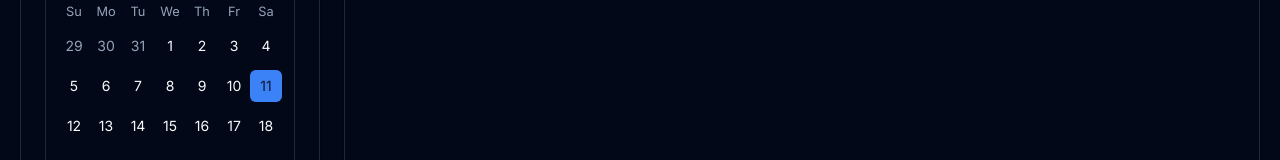
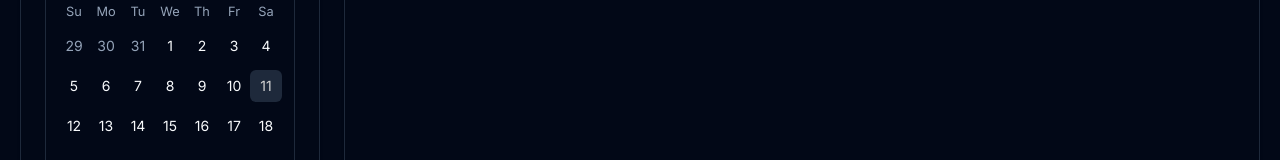
Before and after one commit to Tapovan2/talod-tapovan, a Next.js app: page /standard/1/class/1/attendance in a window 1280 px wide. Shown: the part 221-381 px from the top of the page. Built offline with nearby package versions, Linux system fonts and the light colour scheme; no server answers; the database is empty.

Commit message:
fix date error

```diff
--- a/app/standard/[standard]/class/[class]/attendance/page.tsx
+++ b/app/standard/[standard]/class/[class]/attendance/page.tsx
@@ -22,9 +22,7 @@ export default function AttendancePage() {
   const standard = params.standard as string;
   const classParam = params.class as string;
   const subject = params.subject as string;
-  const [date, setDate] = useState<Date>(
-    new Date(new Date().setHours(0, 0, 0, 0))
-  );
+  const [date, setDate] = useState<Date | undefined>(undefined);
   const [attendance, setAttendance] = useState<{ [key: string]: string }>({});
   const { students, isLoading: isLoadingStudents } = useStudents(
     standard,
@@ -37,21 +35,21 @@ export default function AttendancePage() {
     setAttendance((prev) => ({ ...prev, [studentId]: value }));
   };
   const handleSubmitAttendance = async () => {
-    setIsSubmitting(true);
     if (!date) {
-      toast({
-        title: "Error",
-        description: "Please select a date",
-        variant: "destructive",
-      });
-      setIsSubmitting(false);
+      alert("Please select a date for attendance submission");
       return;
     }
+    setIsSubmitting(true);
     try {
       const attendanceData = students.map((student: any) => ({
         studentId: student.id,
         status: attendance[student.id] || "P", // Default to "P" if not explicitly marked
       }));
+
+      // Add one day to the selected date
+      const adjustedDate = new Date(date);
+      adjustedDate.setDate(adjustedDate.getDate() + 1);
+
       const response = await fetch(
         `${process.env.NEXT_PUBLIC_BACKEND_API}/attendance`,
         {
@@ -60,7 +58,7 @@ export default function AttendancePage() {
             "Content-Type": "application/json",
           },
           body: JSON.stringify({
-            date: date,
+            date: adjustedDate.toISOString().split("T")[0], // Send adjusted date as YYYY-MM-DD
             standard: standard,
             class: classParam,
             attendance: attendanceData,
@@ -108,12 +106,27 @@ export default function AttendancePage() {
               mode="single"
               selected={date}
               onDayClick={(day) => {
-                const adjustedDate = new Date(
-                  day.setMinutes(day.getMinutes() - day.getTimezoneOffset())
-                );
+                const adjustedDate = new Date(day.setHours(0, 0, 0, 0));
                 setDate(adjustedDate);
               }}
               className="rounded-md border"
+              modifiers={{
+                dummy: (day) =>
+                  !date && day.toDateString() === new Date().toDateString(),
+              }}
+              modifiersStyles={{
+                dummy: {
+                  color: "lightgray",
+                  fontWeight: "normal",
+                },
+              }}
+              styles={{
+                day_selected: {
+                  backgroundColor: "blue",
+                  color: "white",
+                  fontWeight: "bold",
+                },
+              }}
             />
           </CardContent>
         </Card>
```
